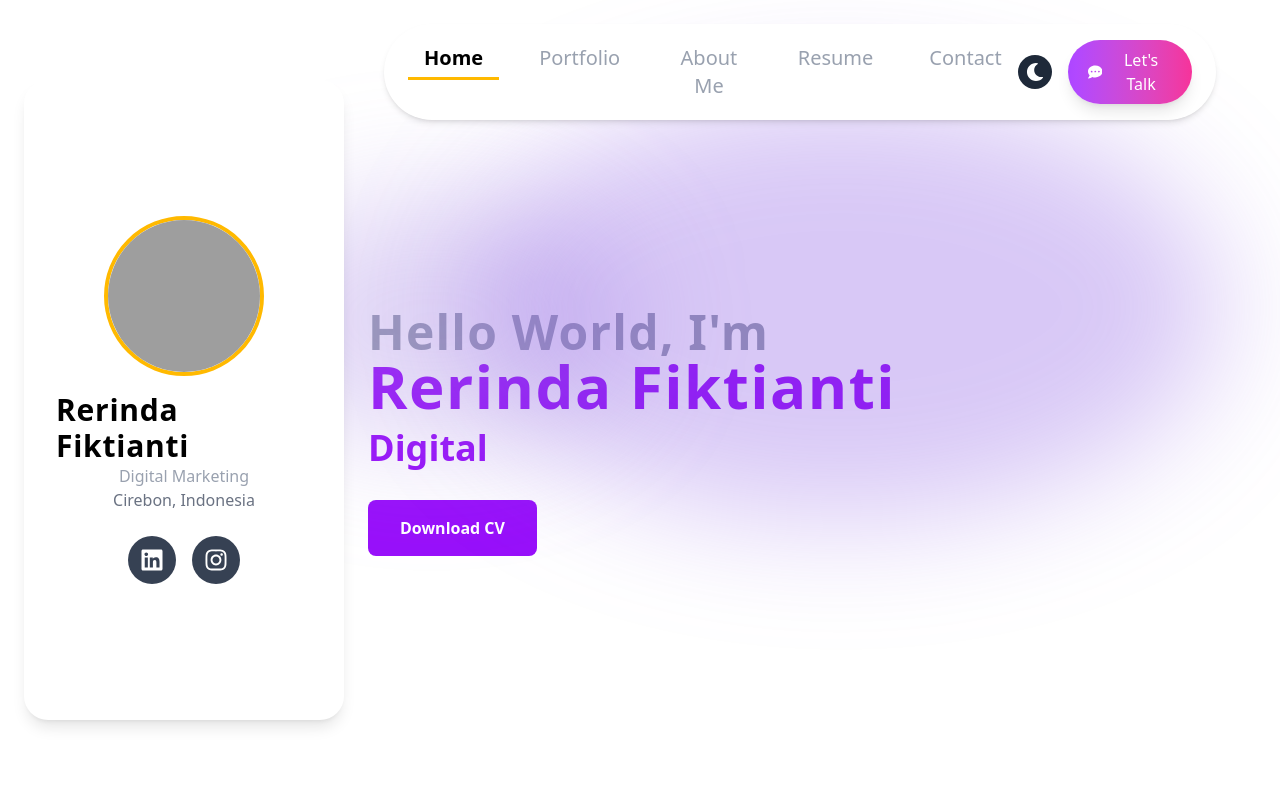
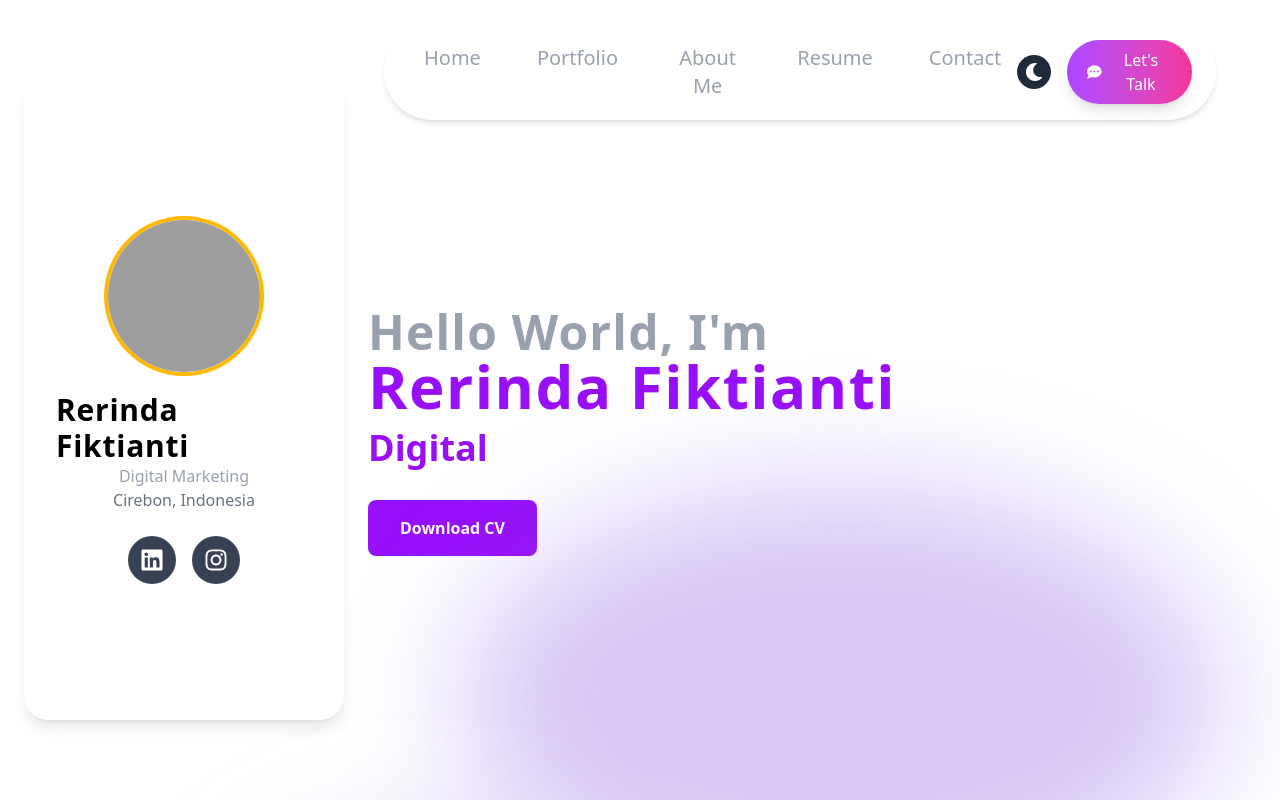
Before and after one commit to reowicaksono/port_web_, a React (Vite) app: page / in a window 1280 px wide. Built offline with nearby package versions, Linux system fonts and the light colour scheme; grey boxes are pictures that could not be loaded.

Commit message:
[fix] bug fixed scroll stuck

```diff
--- a/src/index.css
+++ b/src/index.css
@@ -1,10 +1,17 @@
 @import "tailwindcss";
 @import "tailwindcss/utilities";
-.page-container {
+  html, body {
+    overflow-x: hidden;
+    overflow-y: auto;
+    height: 100%;
+    width: 100%;
+  }
+
+  .page-container {
     position: relative;
     width: 100%;
-    height: 100vh;
-    overflow: hidden;
+    min-height: 100vh;
+    overflow: auto;
   }
 
   @keyframes elasticMove {
@@ -78,5 +85,7 @@
 
   html, body {
     overflow-x: hidden;
+    overflow-y: auto;
+    height: 100%;
     width: 100%;
   }
--- a/src/view/HomeView.jsx
+++ b/src/view/HomeView.jsx
@@ -11,11 +11,11 @@ import SideBar from "../component/SideBar.jsx";
 
 const HomeView = () => {
   const toRotate = ["Digital Marketing", "SEO Specialist", "Business Intelligence"];
-  const period = 2000;
   const [text, setText] = useState("");
   const [loopNum, setLoopNum] = useState(0);
   const [isDeleting, setIsDeleting] = useState(false);
   const [delta, setDelta] = useState(200);
+  const isDarkMode = useSelector(selectTheme);
 
   useEffect(() => {
     let timer = setTimeout(() => {
@@ -38,89 +38,57 @@ const HomeView = () => {
     return () => clearTimeout(timer);
   }, [text, isDeleting, loopNum, delta]);
 
-  const isDarkMode = useSelector(selectTheme);
-
-  useEffect(() => {
-    if (isDarkMode) {
-      document.documentElement.classList.add("dark");
-    } else {
-      document.documentElement.classList.remove("dark");
-    }
-  }, [isDarkMode]);
-
   return (
-    <div className="page-container">
+    <div className="page-container min-h-screen overflow-auto">
       <div className="elastic-one"></div>
       <div className="elastic-two"></div>
 
-      <div className={`flex flex-col md:flex-row h-screen ${isDarkMode ? 'dark:bg-[#0b0b0d] dark:text-gray-100' : 'bg-white text-black'}`}>
+
+      <div className="block md:hidden">
+        <SideBar isDarkMode={isDarkMode} />
+      </div>
+
+      <div className={`flex flex-col md:flex-row min-h-screen ${isDarkMode ? 'dark:bg-[#0b0b0d] dark:text-gray-100' : 'bg-white text-black'}`}>
 
 
-        <SideBar isDarkMode={isDarkMode} className="hidden md:flex" />
+        <div className="hidden md:flex">
+          <SideBar isDarkMode={isDarkMode} />
+        </div>
 
-
-        <div className="w-full md:w-3/4 ml-auto h-screen overflow-y-auto px-6 md:px-12 pt-8">
+        <div className="w-full md:w-3/4 ml-auto min-h-screen overflow-auto px-6 md:px-12 pt-8">
           <Navbar />
+          <section className="h-[40rem] block md:hidden"></section>
 
           <section id="home" className="min-h-screen flex flex-col justify-center">
-            <motion.h4
-              initial={{ opacity: 0, y: -20 }}
-              animate={{ opacity: 1, y: 0 }}
-              transition={{ duration: 1 }}
-              className={`text-5xl font-extrabold ${isDarkMode ? 'dark:text-gray-100' : 'text-gray-400'} tracking-wide`}
-            >
+            <motion.h4 initial={{ opacity: 0, y: -20 }} animate={{ opacity: 1, y: 0 }} transition={{ duration: 1 }}
+              className={`text-5xl font-extrabold ${isDarkMode ? 'dark:text-gray-100' : 'text-gray-400'} tracking-wide`}>
               Hello World, I'm
             </motion.h4>
-            <motion.h1
-              initial={{ opacity: 0, x: -50 }}
-              animate={{ opacity: 1, x: 0 }}
-              transition={{ duration: 1 }}
-              className="text-6xl font-extrabold text-gray-100 tracking-wide"
-            >
+            <motion.h1 initial={{ opacity: 0, x: -50 }} animate={{ opacity: 1, x: 0 }} transition={{ duration: 1 }}
+              className="text-6xl font-extrabold text-gray-100 tracking-wide">
               <span className={`${isDarkMode ? 'dark:text-amber-400' : 'text-purple-600'}`}>Rerinda Fiktianti</span>
             </motion.h1>
 
-            <motion.div
-              initial={{ opacity: 0, y: -50 }}
-              animate={{ opacity: 1, y: 0 }}
-              transition={{ duration: 1, delay: 0.5 }}
-            >
+            <motion.div initial={{ opacity: 0, y: -50 }} animate={{ opacity: 1, y: 0 }} transition={{ duration: 1, delay: 0.5 }}>
               <h2 className={`text-3xl md:text-4xl font-semibold ${isDarkMode ? 'dark:text-amber-400' : 'text-purple-600'} mt-3`}>
                 <span className="border-r-4 border-white pr-2">{text}</span>
               </h2>
             </motion.div>
 
-            <motion.div
-              initial={{ opacity: 0, y: 30 }}
-              animate={{ opacity: 1, y: 0 }}
-              transition={{ duration: 1, delay: 0.5 }}
-              className="flex flex-col items-center md:items-start mt-8"
-            >
-              <button
-                className={`px-8 py-4 ${isDarkMode ? 'dark:bg-amber-400 dark:text-black hover:bg-amber-500' : 'bg-purple-600 text-white hover:bg-purple-700'} text-black font-semibold rounded-lg transition-all duration-300 cursor-pointer`}
-              >
-                <a target="_blank" href="">
-                  Download CV
-                </a>
+            <motion.div initial={{ opacity: 0, y: 30 }} animate={{ opacity: 1, y: 0 }} transition={{ duration: 1, delay: 0.5 }}
+              className="flex flex-col items-center md:items-start mt-8">
+              <button className={`px-8 py-4 ${isDarkMode ? 'dark:bg-amber-400 dark:text-black hover:bg-amber-500' : 'bg-purple-600 text-white hover:bg-purple-700'}
+                  text-black font-semibold rounded-lg transition-all duration-300 cursor-pointer`}>
+                <a target="_blank" href="">Download CV</a>
               </button>
             </motion.div>
           </section>
 
-          <section id="portfolio">
-            <PortfolioView isDarkMode={isDarkMode} />
-          </section>
+          <section id="portfolio"><PortfolioView isDarkMode={isDarkMode} /></section>
 
-          <section id="about-me" className="min-h-screen py-20">
-            <AboutMe isDarkMode={isDarkMode} />
-          </section>
-
-          <section id="resume">
-            <Resume isDarkMode={isDarkMode} />
-          </section>
-
-          <section id="contact">
-            <ContactView isDarkMode={isDarkMode} />
-          </section>
+          <section id="about-me" className="min-h-screen py-20"><AboutMe isDarkMode={isDarkMode} /></section>
+          <section id="resume"><Resume isDarkMode={isDarkMode} /></section>
+          <section id="contact"><ContactView isDarkMode={isDarkMode} /></section>
         </div>
       </div>
     </div>
```
